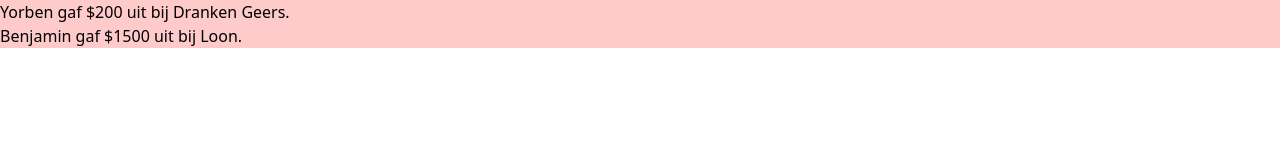
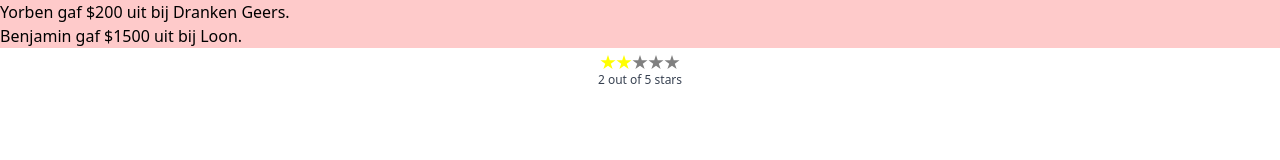
Before and after one commit to bverhoeve/react-budget, a React (Create React App) app in the folder budget/: page / in a window 1280 px wide. Shown: the top 160 px of the page. Built offline with nearby package versions, Linux system fonts and the light colour scheme.

Commit message:
star ratings
Co-authored-by: Yorben Van Driessche <YorbenVanDriessche@users.noreply.github.com>

```diff
--- a/budget/src/App.js
+++ b/budget/src/App.js
@@ -2,11 +2,13 @@
 import './App.css';
 import Transaction from './components/Transaction';
 import TRANSACTION_DATA from './mock-data';
+import StarRating from './components/StarRating';
 
 function App() {
   return (
     <div className="App">
-      {TRANSACTION_DATA.map(trans => <Transaction {...trans}/>)}
+      {TRANSACTION_DATA.map((trans, index) => <Transaction {...trans } key={index}/>)}
+      <StarRating />
     </div>
   );
 }
--- /dev/null
+++ b/budget/src/components/StarRating.jsx
@@ -0,0 +1,22 @@
+import { useState } from 'react';
+import { IoStarSharp } from 'react-icons/io5';
+
+const Star = ({selected=false}, onSelect = (f) => f) => {
+    return (
+        <IoStarSharp color={selected ? "yellow" : "grey"} className="inline-block" onClick={onSelect}/>
+    )
+}
+
+export default function StarRating({totalStars=5}) {
+    const [selectedStars, setSelectedStars] = useState(2);
+
+
+    return (
+        <>
+        {[...new Array(totalStars)].map((star, i) => <Star key={i} selected={selectedStars > i} onSelect={() => setSelectedStars(i+1)}/>)}
+        <p className="text-xs text-gray-700">
+            {selectedStars} out of {totalStars} stars
+        </p>
+        </>
+    );
+}
```
